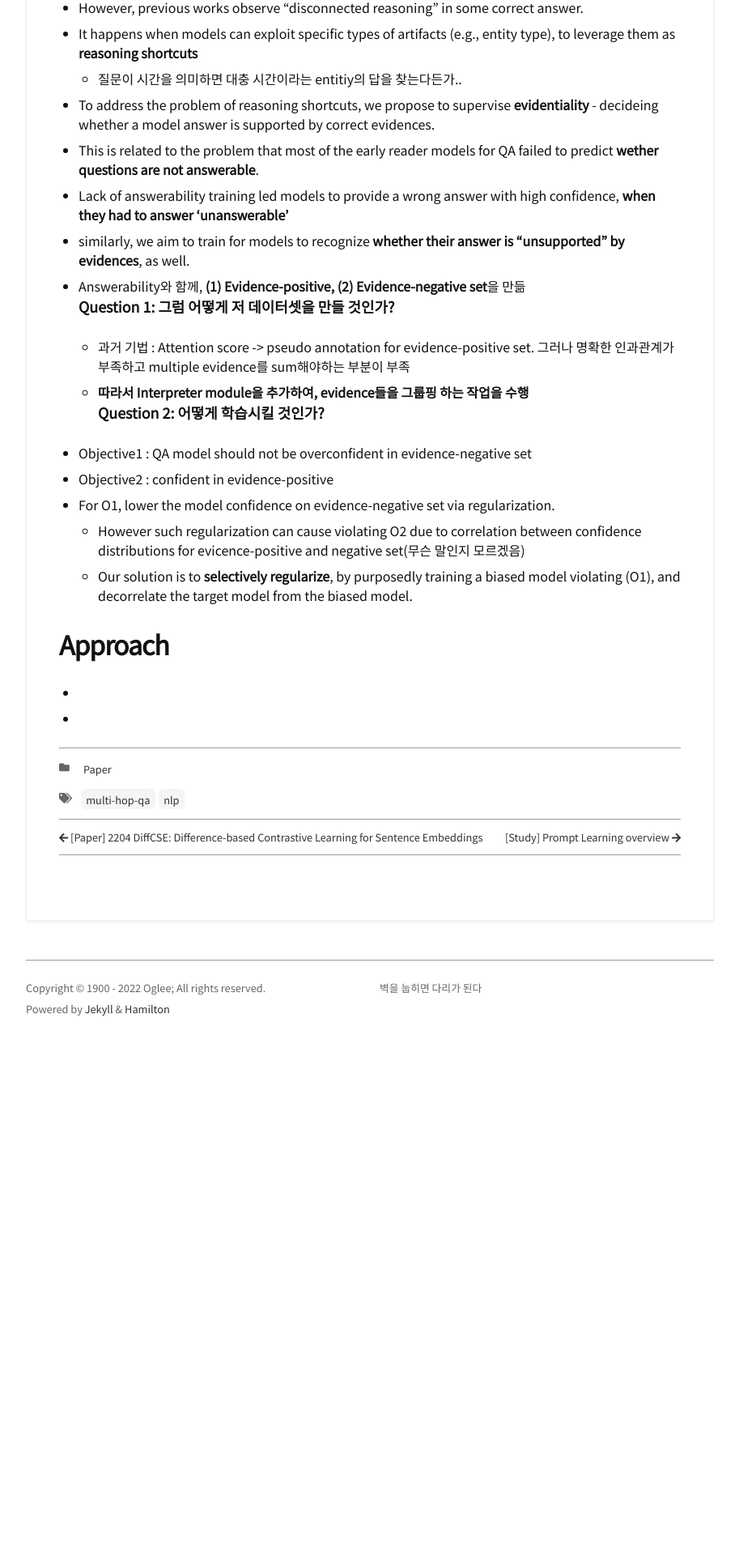
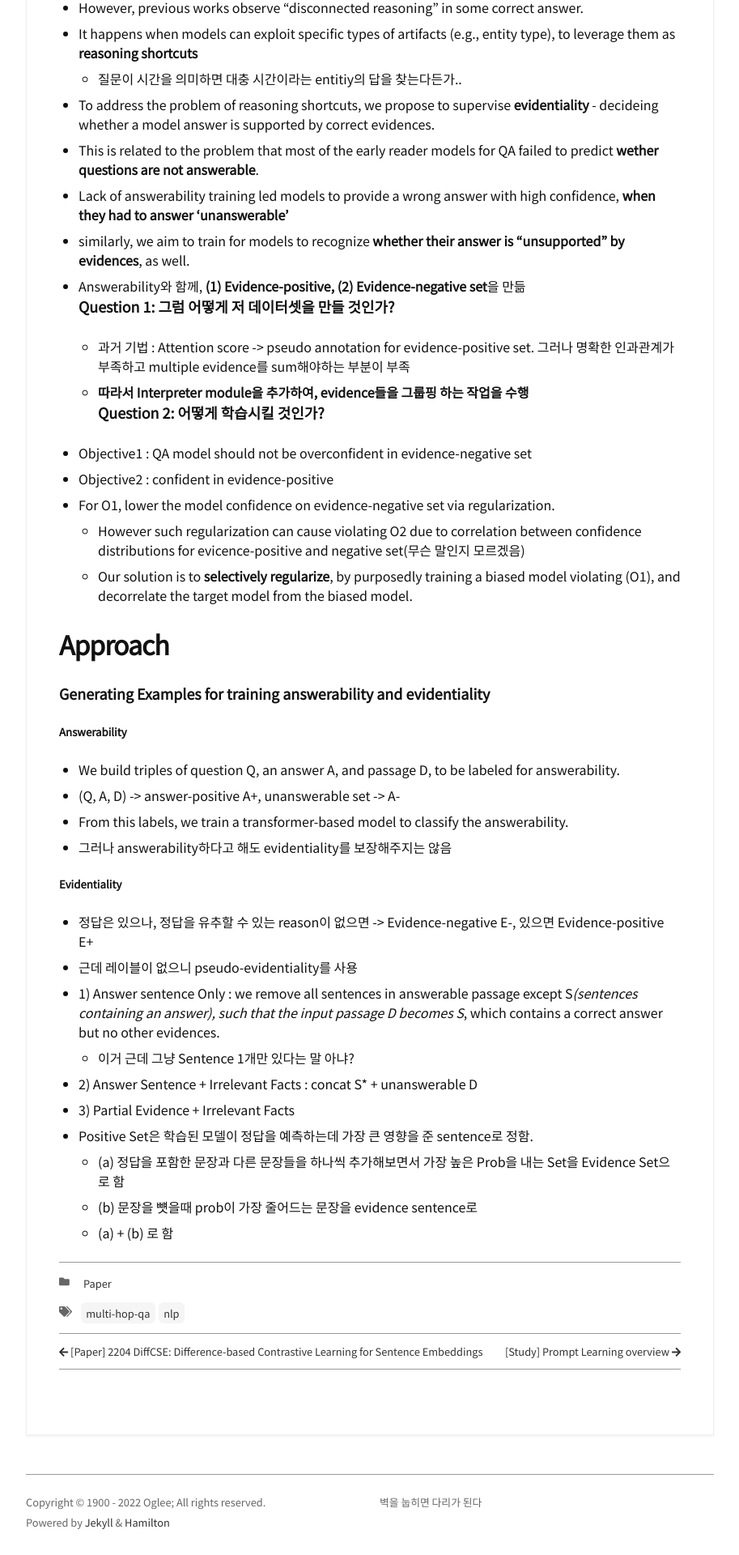
Before and after one commit to oglee815/oglee815_old.github.io, a Jekyll site: the page built from _posts/1900-01-01-paper-robustifying.md, in a window 1280 px wide. Shown: the part 906-2826 px from the top of the page at 81% size, without its empty margins (258-1171 px from the left). Built offline with Jekyll 4.4.1, drawn with Linux system fonts in a browser that asks for light colours; nearby versions of some CDN libraries; some web fonts are replaced; comment, search, counter and statistics services are not loaded.

Commit message:
Update 1900-01-01-paper-robustifying.md

```diff
--- a/_posts/1900-01-01-paper-robustifying.md
+++ b/_posts/1900-01-01-paper-robustifying.md
@@ -41,5 +41,21 @@ Robustifying Multi-hop QA through Pseudo-Evidentiality Training
   - Our solution is to **selectively regularize**, by purposedly training a biased model violating (O1), and decorrelate the target model from the biased model.
 
 # Approach
--
--
+#### Generating Examples for training answerability and evidentiality
+##### Answerability
+- We build triples of question Q, an answer A, and passage D, to be labeled for answerability.
+- (Q, A, D) -> answer-positive A+, unanswerable set -> A-
+- From this labels, we train a transformer-based model to classify the answerability.
+- 그러나 answerability하다고 해도 evidentiality를 보장해주지는 않음
+
+##### Evidentiality
+- 정답은 있으나, 정답을 유추할 수 있는 reason이 없으면 -> Evidence-negative E-, 있으면 Evidence-positive E+
+- 근데 레이블이 없으니 pseudo-evidentiality를 사용
+- 1) Answer sentence Only : we remove all sentences in answerable passage except S*(sentences containing an answer), such that the input passage D becomes S*, which contains a correct answer but no other evidences.
+  - 이거 근데 그냥 Sentence 1개만 있다는 말 아냐?
+- 2) Answer Sentence + Irrelevant Facts : concat S* + unanswerable D
+- 3) Partial Evidence + Irrelevant Facts
+- Positive Set은 학습된 모델이 정답을 예측하는데 가장 큰 영향을 준 sentence로 정함.
+  - (a) 정답을 포함한 문장과 다른 문장들을 하나씩 추가해보면서 가장 높은 Prob을 내는 Set을 Evidence Set으로 함
+  - (b) 문장을 뻇을때 prob이 가장 줄어드는 문장을 evidence sentence로
+  - (a) + (b) 로 함
```
